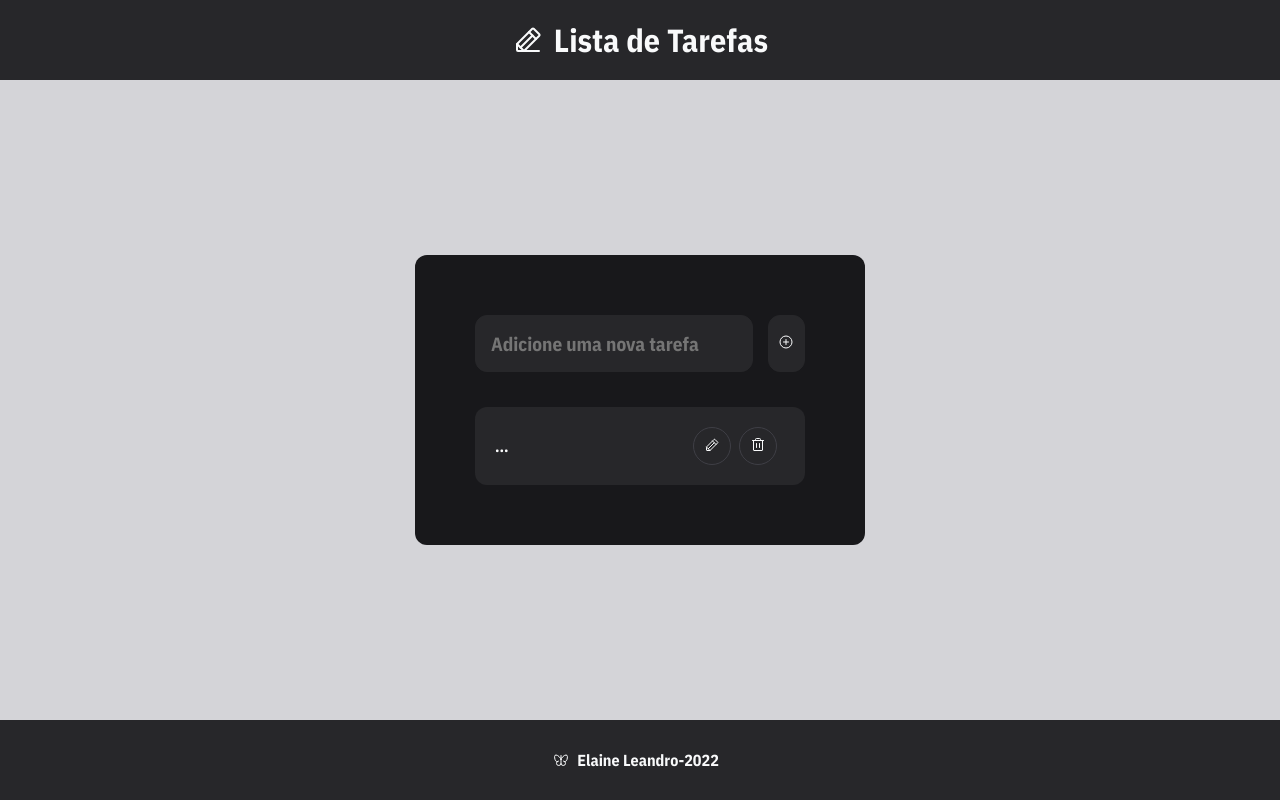
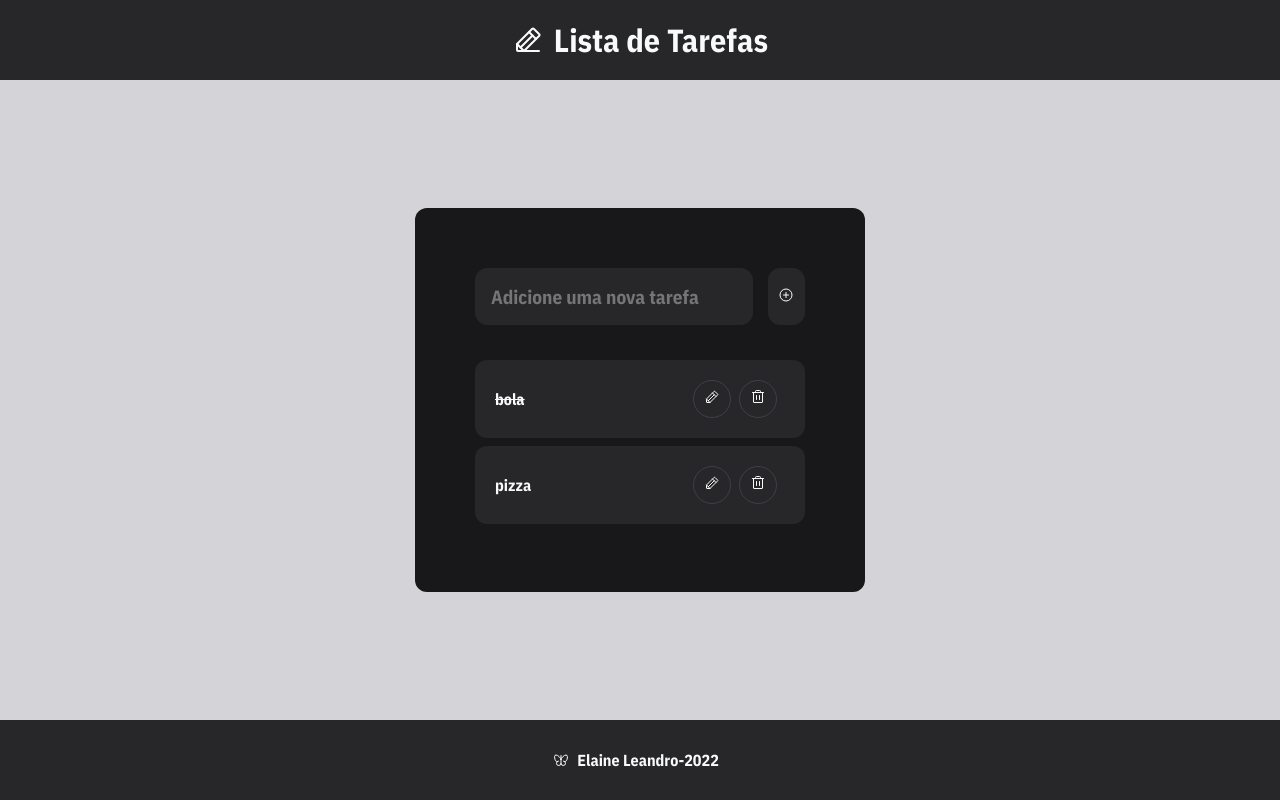
Before and after one commit to ElaineLeandro/reactlist, a React (Vite) app: page / in a window 1280 px wide. Built offline with nearby package versions, Linux system fonts and the light colour scheme.

Commit message:
Ajuste e aplicação

```diff
--- /dev/null
+++ b/src/components/TaksItem/index.tsx
@@ -0,0 +1,34 @@
+import styles from './tasksItem.module.css'
+import {Pencil, Trash} from 'phosphor-react'
+
+interface TaskItem{
+  id:number;
+  name: string;
+  isComplete: boolean;
+}
+
+export function TaskItem({id, name, isComplete}: TaskItem){
+
+
+
+  return (
+    <div className={styles.lista}>
+        <ul className={styles.list}>
+          <li>
+            <label>
+              <span className={`${styles.text} ${isComplete && styles.isComplete}` }>{name}</span>
+            </label>
+            <div>
+              <button title="Editar uma tarefa"className={styles.buttonAcao}>
+                <Pencil size={16}/>
+              </button>
+              <button title="Deletar uma tarefa" className={styles.buttonAcao}>
+                <Trash size={16}/>
+              </button>
+            </div>
+
+          </li>
+        </ul>
+      </div>
+  )
+}
--- a/src/components/TaksList/taskslist.module.css
+++ b/src/components/TaksItem/tasksItem.module.css
@@ -3,6 +3,7 @@
   list-style-type: none;
   padding:0;
   margin:0;
+  margin-bottom: 8px;
 }
 
 .list li{
@@ -12,6 +13,7 @@
   display: flex;
   justify-content: space-between;
   align-items: center;
+
 }
 
 .buttonAcao{
@@ -28,3 +30,7 @@
   background: var(--gray-900);
   cursor: pointer;
 }
+
+.isComplete{
+  text-decoration: line-through;
+}
--- a/src/components/TaksList/index.tsx
+++ /dev/null
@@ -1,25 +0,0 @@
-import styles from './taskslist.module.css'
-import {Pencil, Trash} from 'phosphor-react'
-
-export function TaskList(){
-  return (
-    <div className={styles.lista}>
-        <ul className={styles.list}>
-          <li>
-            <label>
-              <span className={styles.te}>...</span>
-            </label>
-            <div>
-              <button className={styles.buttonAcao}>
-                <Pencil size={16}/>
-              </button>
-              <button className={styles.buttonAcao}>
-                <Trash size={16}/>
-              </button>
-            </div>
-
-          </li>
-        </ul>
-      </div>
-  )
-}
--- a/src/components/TextInput/index.tsx
+++ b/src/components/TextInput/index.tsx
@@ -8,7 +8,7 @@ export function TextInput(){
     type="text"
       placeholder="Adicione uma nova tarefa"/>
 
-      <button>
+      <button title="Adicionar um item">
         <PlusCircle size={16} />
       </button>
 
--- a/src/global.css
+++ b/src/global.css
@@ -13,6 +13,13 @@
   --gray-700:#3f3f46;
   --gray-800: #27272a;
   --gray-900: #18181b;
+
+
+
+}
+*:focus{
+  outline: transparent;
+  box-shadow: 0 0 0 2px var(--green-400);
 }
 
 body{
@@ -21,7 +28,7 @@ body{
   -webkit-font-smoothing: antialiased;
 }
 
-body, input, select, textarea{
+body, input, select, textarea, button{
   font-family: 'IBM Plex Sans Condensed', sans-serif;
   font-weight:400;
   font-size:1rem;
--- /dev/null
+++ b/src/hooks/todoList/index.ts
@@ -0,0 +1,39 @@
+import { useState } from "react";
+
+export function todoList(){
+
+  const [list, setList] = useState([{
+    id:1,
+    name:"bola",
+    done: true,
+  },{
+    id:2,
+    name:"pizza",
+    done: false,
+  }]);
+
+   const handleAdd = () =>{
+    console.log(handleAdd)
+  };
+
+  const handleEdit = () =>{
+    console.log(handleEdit)
+  };
+
+  const handleDone = () =>{
+    console.log(handleDone)
+  };
+
+  const handleDelete = () =>{
+    console.log(handleDelete)
+  };
+
+
+  return {
+    list,
+    handleAdd,
+    handleEdit,
+    handleDone,
+    handleDelete,
+  }
+}
--- a/src/pages/Home/index.tsx
+++ b/src/pages/Home/index.tsx
@@ -1,14 +1,20 @@
 import { Box } from '../../components/Box'
-import { TaskList } from '../../components/TaksList'
+import { TaskItem} from '../../components/TaksItem'
 import { TextInput } from '../../components/TextInput'
+import { todoList } from '../../hooks/todoList'
 import styles from './home.module.css'
 
+
 export function Home(){
+  const {list}= todoList()
   return(
     <section className={styles.home}>
       <Box>
         <TextInput/>
-        <TaskList/>
+        {list.map(item =>{
+          return (<TaskItem key={item.id} id={item.id} name={item.name} isComplete={item.done} />)
+        })}
+
       </Box>
 
 
--- /dev/null
+++ b/src/utils/generateId/index.ts
@@ -0,0 +1,3 @@
+export function generateId():number {
+  return new Date().getTime();
+}
```
